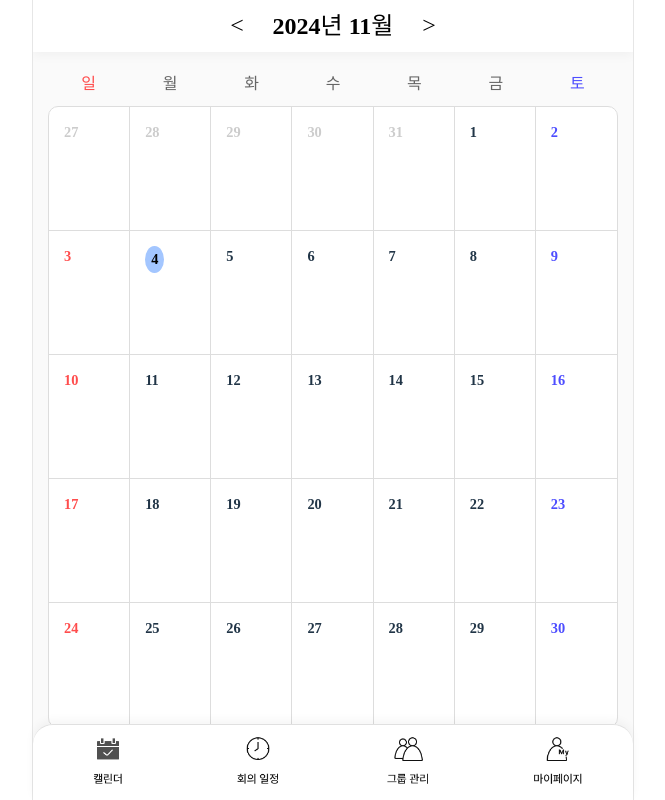
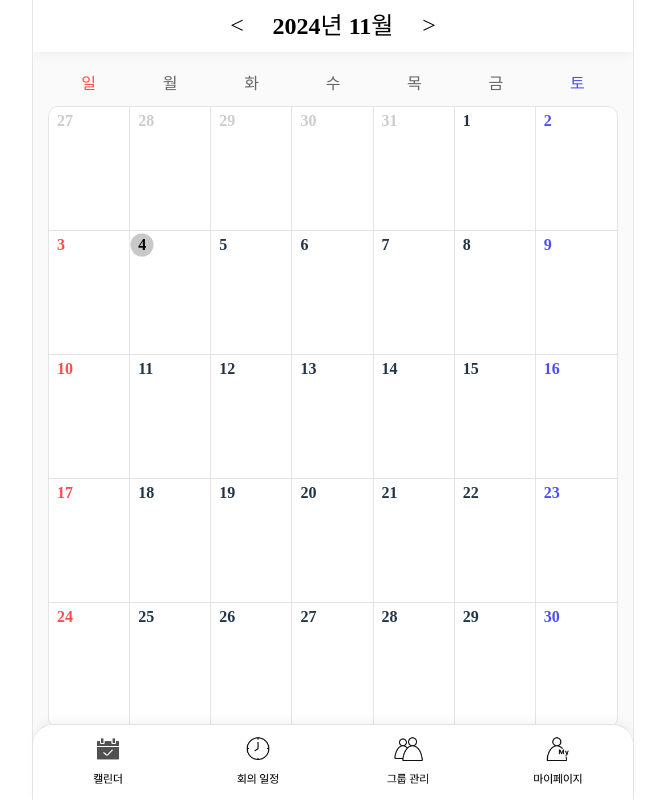
Before and after one commit to ny108/TimeTogether-Frontend, a React (Vite) app in the folder timeTogether/: page /calendar in a window 1280 px wide. Shown: the whole page, without its empty margins (307-972 px from the left). Built offline with nearby package versions, Linux system fonts and the light colour scheme; a web font is replaced by a local one.

Commit message:
캘린더 날짜선택

```diff
--- a/timeTogether/src/pages/CalendarPage.css
+++ b/timeTogether/src/pages/CalendarPage.css
@@ -17,7 +17,7 @@
   overflow-y: auto; /* 그룹 목록만 세로 스크롤 가능 */
   margin-top: 10px;
   padding: 0 15px;
-  padding-bottom: 40px;
+  padding-bottom: 20px;
 }
 /* Webkit 기반 브라우저에서 스크롤바 숨기기 */
 .calendar::-webkit-scrollbar {
@@ -76,7 +76,6 @@
 }
 
 .calendar-day-header {
-  font-weight: bold;
   color: #666;
 }
 
@@ -92,7 +91,7 @@
   display: grid;
   grid-template-columns: repeat(7, 1fr);
   gap: 0;
-  border: 1px solid #ddd;
+  border: 1px solid #e4e4e4;
   /* border-top: none; */
   border-radius: 10px;
   background-color: white;
@@ -106,13 +105,13 @@
   display: flex;
   align-items: flex-start;
   justify-content: flex-start;
-  padding: 10px;
+  padding: 0;
   height: 15.5vh; /* 높이 고정 */
-  font-size: 0.9rem;
+  font-size: 1rem;
   position: relative;
-  border-bottom: 1px solid #ddd;
-  border-right: 1px solid #ddd;
-  cursor: pointer;
+  border-bottom: 1px solid #e4e4e4;
+  border-right: 1px solid #e4e4e4;
+  /* cursor: pointer; */
 }
 
 .calendar-day:nth-child(7n + 1) .day-number:not(.disabled) {
@@ -123,34 +122,104 @@
   color: #4d4dff; /* 토요일 색상 */
 }
 
-.calendar-day:last-child {
+/* .calendar-day:last-child {
   border-right: none;
+} */
+
+/* .calendar-row:last-child .calendar-day {
+  border-bottom: none;
+} */
+.calendar-day:nth-child(7n) {
+  border-right: none; /* 마지막 열의 오른쪽 테두리 제거 */
 }
-
-.calendar-row:last-child .calendar-day {
-  border-bottom: none;
+.calendar-day:nth-last-child(-n + 7) {
+  border-bottom: none; /* 마지막 행의 아래쪽 테두리 제거 */
 }
 
 .day-number {
   font-weight: bold;
-  margin-top: 5px;
-  margin-left: 5px;
+  margin-top: 2px;
+  margin-left: 8px;
 }
 
 .disabled .day-number {
   color: #ccc !important; /* disabled는 회색 계열 */
 }
 
-.today .day-number {
-  background-color: #ffecb3;
-  color: black;
-  padding: 3px 6px;
+/* .today .day-number {
+  background-color: black;
+  padding: 2px 8px;
   border-radius: 50%;
+  position: relative;
+  color: white;
 }
 
 .selected .day-number {
-  background-color: #a3c6ff;
+  background-color: rgb(180, 180, 180);
+  padding: 2px 8px;
+  border-radius: 50%;
+  position: relative;
   color: black;
-  padding: 3px 6px;
-  border-radius: 50%;
+} */
+
+.today .day-number {
+  color: white;
+  position: relative;
+  z-index: 1;
 }
+
+.selected .day-number {
+  color: black;
+  position: relative;
+  z-index: 1;
+}
+
+.today .day-number::before,
+.selected .day-number::before {
+  content: ""; /* 가상 요소를 나타내기 위한 필수 속성 */
+  background-color: black; /* 오늘 날짜의 배경색 */
+  position: absolute;
+  top: 50%;
+  left: 50%;
+  transform: translate(-50%, -50%);
+  width: 23px; /* 동그라미의 크기 */
+  height: 23px;
+  border-radius: 50%; /* 원 모양 */
+
+  z-index: -1; /* 텍스트 아래에 배경이 오도록 설정 */
+}
+
+/* */
+/*위에껀 필요하면 그 위에 붙여넣기
+
+/* 선택된 날짜의 배경색 */
+/* 텍스트 아래에 배경이 오도록 설정 */
+.selected .day-number::before {
+  background-color: rgb(200, 200, 200);
+  z-index: -1;
+}
+
+.year-month-selector {
+  /* 년도 모달창 */
+  position: absolute;
+  border-radius: 4px;
+  top: 100%;
+  left: 50%;
+  transform: translateX(-50%);
+  background-color: white;
+  border: 1px solid #ccc;
+  padding: 10px;
+  display: flex;
+  justify-content: space-around;
+  width: 45%;
+  gap: 10px;
+  z-index: 1;
+}
+.year-month-selector select {
+  border: none;
+  font-size: 1.2rem;
+  color: #404040;
+}
+.year-month-selector select:focus {
+  outline: none;
+}
--- a/timeTogether/src/pages/CalendarPage.jsx
+++ b/timeTogether/src/pages/CalendarPage.jsx
@@ -46,7 +46,14 @@ function CalendarPage() {
   };
 
   const handleDateClick = (day) => {
-    setSelectedDate(day); // 클릭한 날짜를 선택한 날짜로 설정
+    // 현재 월과 클릭한 날짜의 월이 다른 경우 (disabled 클래스가 적용된 날짜)
+    if (format(currentDate, "M") !== format(day, "M")) {
+      // 클릭한 날짜의 월로 이동하고 해당 날짜를 선택
+      setCurrentDate(startOfMonth(day));
+    }
+    // 클릭한 날짜를 선택한 날짜로 설정 (CSS 적용을 위해)
+    setSelectedDate(day);
+    // setSelectedDate(day); // 클릭한 날짜를 selectedDate로 설정
   };
 
   // 외부 클릭 시 연도/월 선택기 닫기
@@ -79,7 +86,7 @@ function CalendarPage() {
             value={format(currentDate, "yyyy")}
             onChange={handleYearChange}
           >
-            {Array.from({ length: 20 }, (_, i) => 2010 + i).map((year) => (
+            {Array.from({ length: 20 }, (_, i) => 2015 + i).map((year) => (
               <option key={year} value={year}>
                 {year}년
               </option>
@@ -108,37 +115,35 @@ function CalendarPage() {
 
   const renderCells = () => {
     const rows = [];
-    let days = [];
-    let day = startDate;
-    let formattedDate = "";
+    const totalDays = 35; // 5주(7일 * 5줄)로 그리드를 구성
 
-    while (day <= endDate) {
-      for (let i = 0; i < 7; i++) {
-        formattedDate = format(day, "d");
+    for (let i = 0; i < totalDays; i++) {
+      const day = addDays(startDate, i); // 각 셀이 고유한 날짜를 갖도록 설정
+      const formattedDate = format(day, "d");
       const isToday = isSameDay(day, new Date());
       const isSelected = isSameDay(day, selectedDate);
 
-        days.push(
+      rows.push(
         <div
           className={`calendar-day ${
             format(currentDate, "M") !== format(day, "M") ? "disabled" : ""
           } ${isToday ? "today" : ""} ${isSelected ? "selected" : ""}`}
-            key={day.getTime()} // 각 날짜 셀에 고유한 key를 부여
-            onClick={() => handleDateClick(day)}
+          key={day.getTime()}
+          onClick={() => {
+            console.log(day, "click"); // 선택된 날짜 출력
+            handleDateClick(day); // 클릭한 날짜를 selectedDate로 설정
+          }}
         >
           <span className="day-number">{formattedDate}</span>
         </div>
       );
-        day = addDays(day, 1);
     }
-      rows.push(
-        <div className="calendar-row" key={day}>
-          {days}
+
+    return (
+      <div className="calendar-grid">
+        <div className="calendar-row">{rows}</div>
       </div>
     );
-      days = [];
-    }
-    return <div className="calendar-grid">{rows}</div>;
   };
 
   return (
--- a/timeTogether/src/pages/GroupPage.jsx
+++ b/timeTogether/src/pages/GroupPage.jsx
@@ -45,7 +45,8 @@ function GroupPage() {
         name: "졸프 팀",
         description: "졸업을 위하여...",
         members: ["김00", "이00", "최00", "박00"],
-        image: "https://via.placeholder.com/70", // 예시 이미지 URL
+        image:
+          "https://encrypted-tbn0.gstatic.com/images?q=tbn:ANd9GcTL0mWBDKPR964fHPZTXR6e1Ul5QzsFpyPrBA&s", // 예시 이미지 URL
       },
       {
         id: 3,
```
Lines whose indentation alone changed are shown as unchanged.
